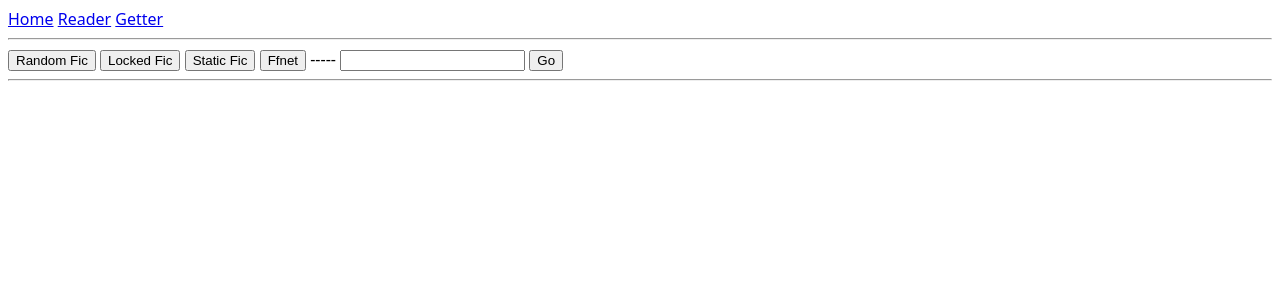
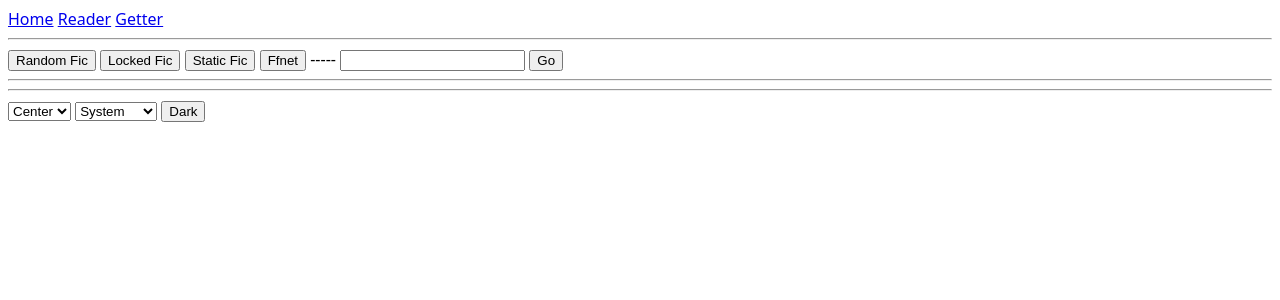
Before and after one commit to activepass/fictron, a SvelteKit app in the folder renderer/: page /reader in a window 1280 px wide. Shown: the top 300 px of the page. Built offline with nearby package versions, Linux system fonts and the light colour scheme.

Commit message:
initial reader settings model

```diff
--- a/renderer/src/components/Reader.svelte
+++ b/renderer/src/components/Reader.svelte
@@ -1,6 +1,7 @@
 <script lang='ts'>
 	import type { FicContent } from "$shared/Fic";
     import { onMount } from "svelte";
+	import ReaderSettings from "./ReaderSettings.svelte";
 
     export let url: string;
 
@@ -12,6 +13,7 @@
     let next_btn: HTMLElement;
     let prev_btn: HTMLElement;
     let src: HTMLElement;
+    let content_wrapper: HTMLElement;
 
     async function LoadContent() {
         if (url.startsWith(ao3)) {
@@ -68,7 +70,33 @@
 <button bind:this={prev_btn} hidden>Previous</button>
 <button bind:this={next_btn} hidden>Next</button>
 <span bind:this={src}></span>
+<hr>
+<ReaderSettings content_wrapper={content_wrapper}/>
 
+<div class="content" bind:this={content_wrapper}>
+    <h1 bind:this={title}></h1>
+    <p bind:this={content}></p>
+</div>
+<!-- TODO: do dark mode for the reader in a better way that doesnt affect all pages -->
+<style is:global>
+    .content {
+        text-align: center;
+        font-family: system-ui, -apple-system, BlinkMacSystemFont, 'Segoe UI', Roboto, Oxygen, Ubuntu, Cantarell, 'Open Sans', 'Helvetica Neue', sans-serif;
+    }
 
-<h1 bind:this={title}></h1>
-<p bind:this={content}></p>
+    body {
+        background-color: #fff;
+        color: #000;
+        transition: color 0.4s, background-color 0.4s;
+    }
+
+    body.dark {
+        background-color: #1a1a1a;
+        color: #fff;
+    }
+
+    body.dark a {
+        color: #00cc99;
+        transition: color 0.4s;
+    }
+</style>
--- /dev/null
+++ b/renderer/src/components/ReaderSettings.svelte
@@ -0,0 +1,48 @@
+<script lang='ts'>
+	import { onMount } from "svelte";
+
+    export let content_wrapper: HTMLElement;
+
+    let dark_mode_button: HTMLButtonElement;
+    let dark_mode = false;
+
+    function alignChange(e: Event) {
+        let select = e.target as HTMLSelectElement;
+        content_wrapper.style.textAlign = select.value;
+    }
+
+    function fontChange(e: Event) {
+        let select = e.target as HTMLSelectElement;
+        content_wrapper.style.fontFamily = select.value;
+    }
+
+    function colourModeChanged() {
+        dark_mode = !dark_mode;
+        if (dark_mode) {
+            document.body.classList.add("dark");
+        } else {
+            document.body.classList.remove("dark");
+        }
+        dark_mode_button.innerText = dark_mode ? "Light" : "Dark";
+    }
+
+
+</script>
+<!-- TODO: SETTINGS SHOULD SAVE AND BE LOADED -->
+
+<!-- TODO: MAKE THIS AN ACTUAL TOOLBAR -->
+<div class="reader_settings">
+    <select name="alignment" id="alignment" on:change={alignChange}>
+        <option value="center">Center</option>
+        <option value="left">Left</option>
+        <option value="right">Right</option>
+    </select>
+    <select name="font" id="font_select" on:change={fontChange}>
+        <option value="system-ui">System</option>
+        <option value="serif">serif</option>
+        <option value="sans-serif">Sans-serif</option>
+    </select>
+    <!-- TODO: FONT SCALE -->
+    <!-- TODO: MARGIN -->
+    <button bind:this={dark_mode_button} on:click={colourModeChanged}>Dark</button>
+</div>
```
